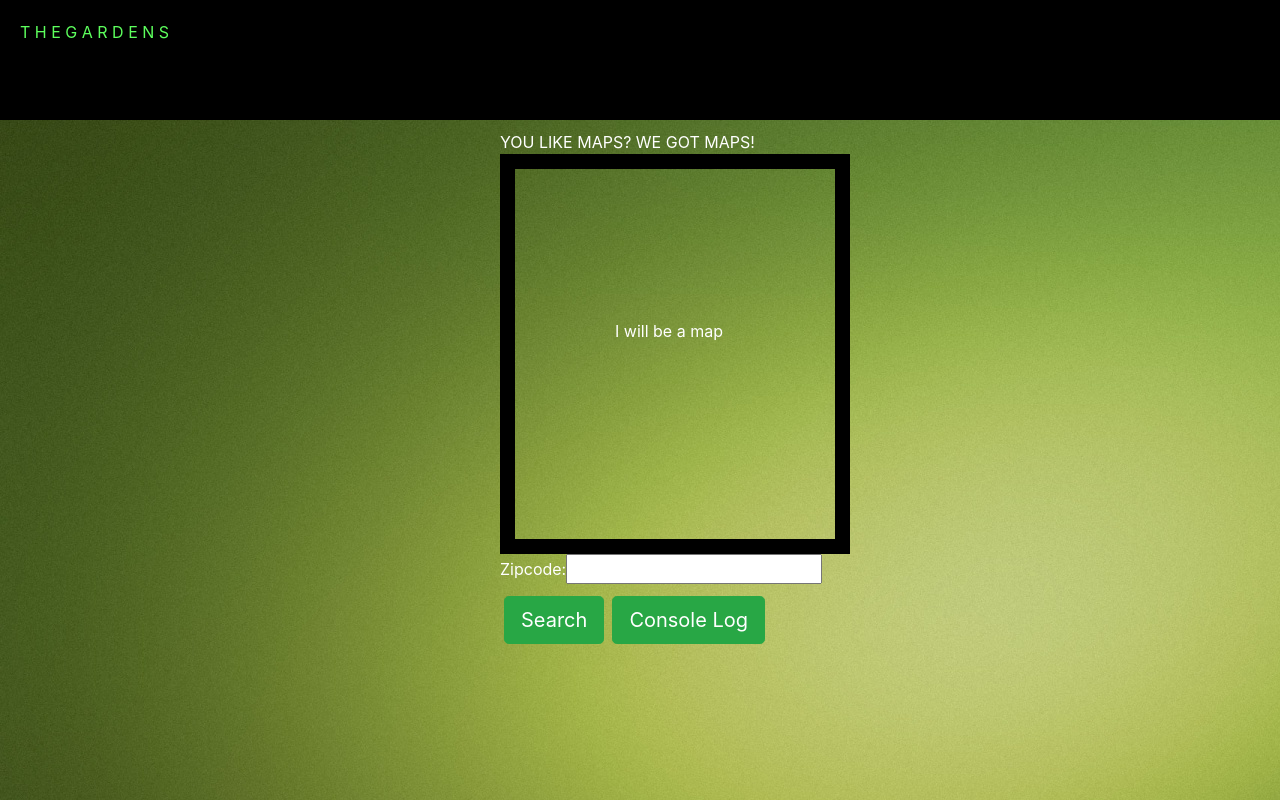
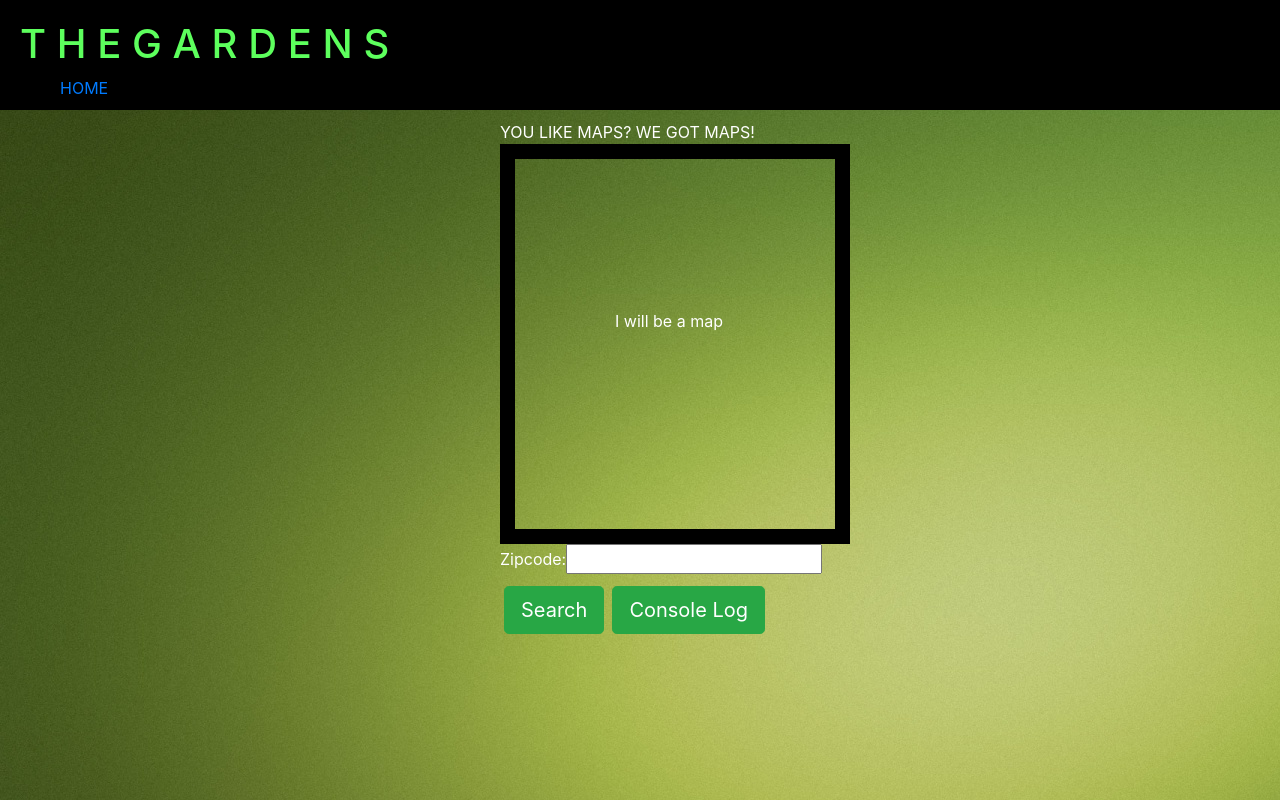
Before and after one commit to GreatestDane/Garden_App, a React (Create React App) app in the folder garden-finder/: page /map in a window 1280 px wide. Built offline with nearby package versions, Linux system fonts and the light colour scheme.

Commit message:
API is working, added a header to all pages with link to home page

```diff
--- a/garden-finder/src/App/App.js
+++ b/garden-finder/src/App/App.js
@@ -1,5 +1,6 @@
 import React from 'react';
 import { BrowserRouter, Route, Switch } from 'react-router-dom';
+import Header from "../components/Header/Header.js";
 import Home from "../Home/Home.js";
 import Maps from '../components/Maps/Maps.js';
 
@@ -8,6 +9,7 @@ function App() {
     <div>
       <BrowserRouter>
         <React.Fragment>
+          <Header />
           <Switch>
             <Route path='/' component={ Home } exact />
             <Route path='/map' component={ Maps } exact />
--- a/garden-finder/src/Home/Home.js
+++ b/garden-finder/src/Home/Home.js
@@ -9,6 +9,7 @@ class Home extends Component {
 
     render() {
         return (
+
             <div className="landing-box container-fluid">
                 <div id="landing-div" className="jumbotron bg-transparent rounded-0">
                     <h1 id="landing-title"> {this.state.title} </h1>
--- a/garden-finder/src/components/Header/Header.css
+++ b/garden-finder/src/components/Header/Header.css
@@ -1,12 +1,13 @@
-.tmnt-header {
+.garden-header {
     width: 100%;
-    height: auto;
+    /* height: auto; */
+    height: 110px;
     background: black;
     padding: 0 20px;
     box-sizing: border-box;
   }
 
-  .tmnt-header-content {
+  .garden-header-content {
   max-width: 1280px;
   min-height: 120px;
   height: auto;
@@ -16,3 +17,9 @@
   overflow: hidden;
   color: rgb(93, 255, 93)
 }
+
+li {
+    display: inline;
+    margin-right: 40px;
+    /* margin-left: 10px; */
+}
--- a/garden-finder/src/components/Header/Header.js
+++ b/garden-finder/src/components/Header/Header.js
@@ -1,11 +1,16 @@
 import React from 'react';
+import { Link } from 'react-router-dom';
 import './Header.css';
 
 const Header = () => {
+
     return (
-        <div className="tmnt-header">
-            <div className="tmnt-header-content">
-                T H E   G A R D E N S
+        <div className="garden-header">
+            <div className="garden-header-content">
+               <h1> T H E   G A R D E N S </h1>
+               <ul>
+                  <Link to="/"><li>HOME</li></Link>
+               </ul>
             </div>
         </div>
     )
--- a/garden-finder/src/components/Maps/Maps.js
+++ b/garden-finder/src/components/Maps/Maps.js
@@ -1,6 +1,5 @@
 import React, { Component } from 'react';
 import './Maps.css';
-import Header from '../Header/Header.js';
 import { BASE_URL, VERSION, EXT, API_KEY } from '../../config.js';
 
 class Maps extends Component {
@@ -53,8 +52,6 @@ class Maps extends Component {
     render() {
         return (
             <div>
-                <Header />
-
                 <div className="flex-container">
                     {this.state.title}
                     <div className="map">
```
